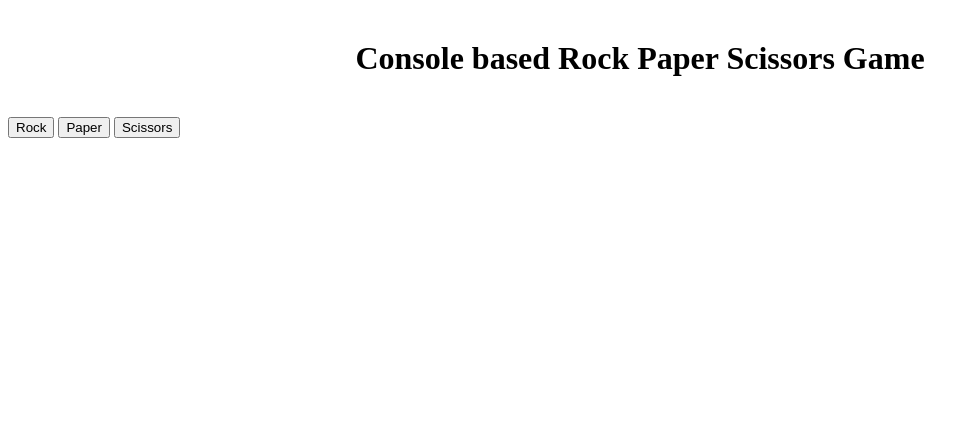
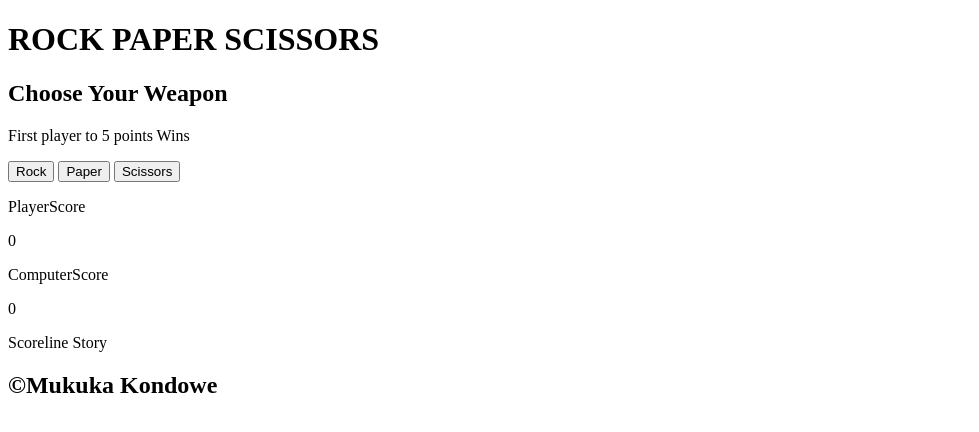
Before and after one commit to KondoweT/rock-paper-scissors, a plain HTML site: page index.html in a window 1280 px wide. Shown: the whole page, without its empty margins (0-979 px from the left). Drawn offline with Linux system fonts and the light colour scheme; files whose address does not match are found by name.

Commit message:
built structure of html page

```diff
--- a/index.html
+++ b/index.html
@@ -7,15 +7,42 @@
     <title>Rock Paper Scissors Console project</title>
 </head>
 <body>
-    <h1 style="text-align: center;
-    margin-top: 5vh; margin-bottom: 5vh;">Console based Rock Paper Scissors Game</h1>
+    <!-- rps-ui development starts here -->
+    <header>
+        <h1>ROCK PAPER SCISSORS</h1>
+    </header>
+    <main>
+        <div id="btnContainer" class="input">
+            <h2>Choose Your Weapon</h2>
+            <p>First player to 5 points Wins</p>
+            <button id="rock" class="btnOption">Rock</button>
+            <button id="paper" class="btnOption">Paper</button>
+            <button id="scissors" class="btnOption">Scissors</button>
+        </div>
+        <div class="output">
+            <div class="update">
+                <div>
+                    <p>PlayerScore</p>
+                    <div class="score">
+                        <p id="playerScore">0</p>
+                    </div>
+                </div>
+                <div>
+                    <p>ComputerScore</p>
+                    <div class="score">
+                        <p id="computerScore">0</p>
+                    </div>
+                </div>
+            </div>
+            <div class="message">
+                <p id="message">Scoreline Story</p>
+            </div>
+        </div>
+    </main>
+    <footer>
+        <h2>&COPY;Mukuka Kondowe</h2>
+    </footer>
 
-    <!-- rps-ui development starts here -->
-    <div id="btnContainer">
-        <button id="rock" class="btnOption">Rock</button>
-        <button id="paper" class="btnOption">Paper</button>
-        <button id="scissors" class="btnOption">Scissors</button>
-    </div>
     <script src="js//script.js"></script>
 </body>
 </html>
```
